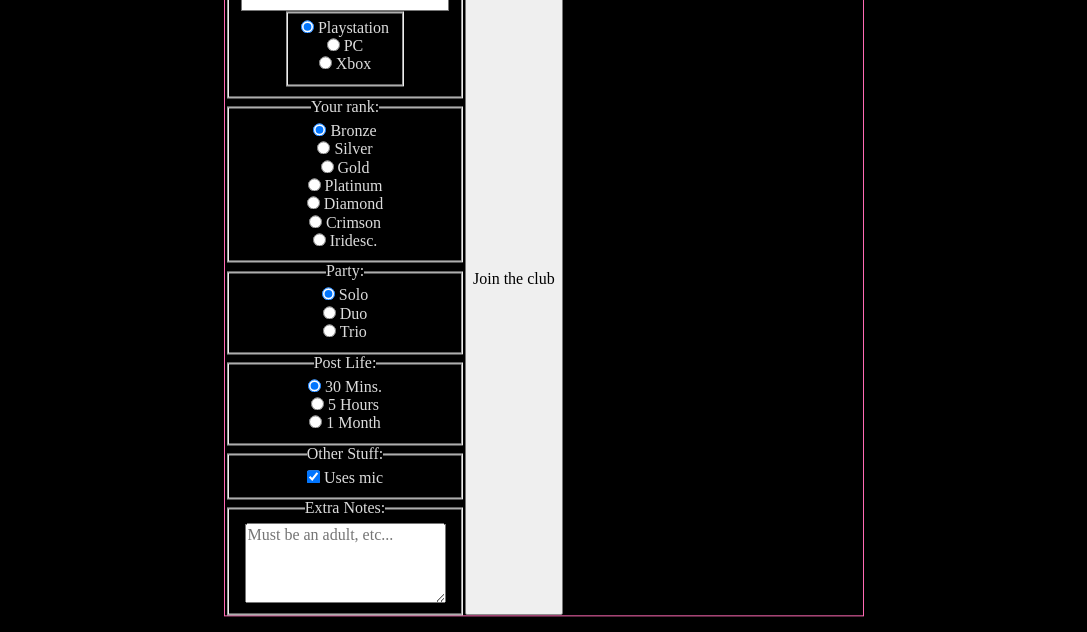
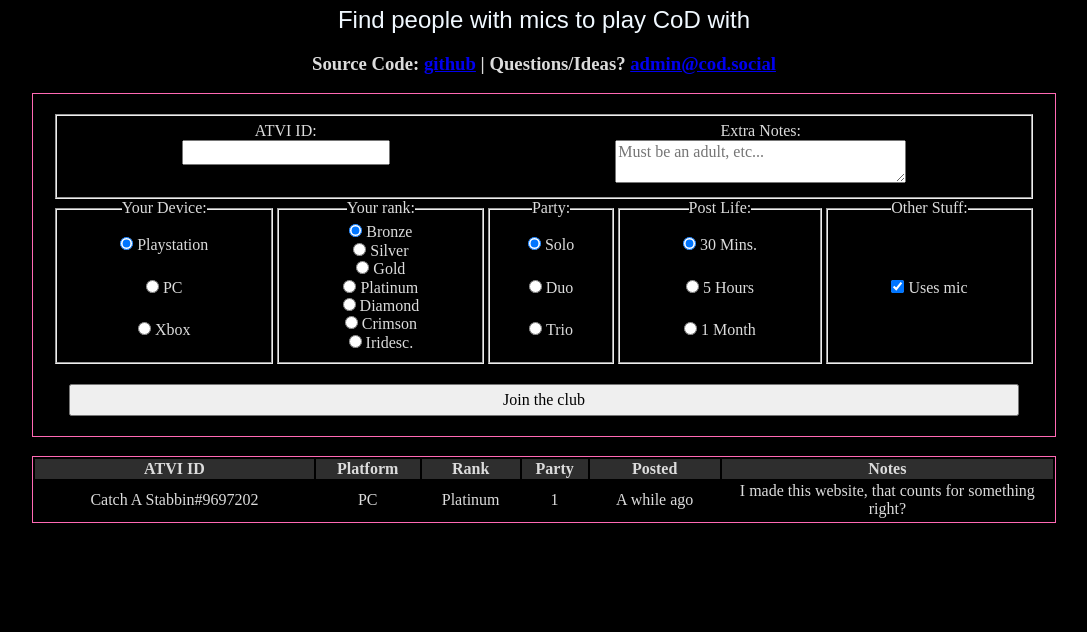
Before and after one commit to rpgwaiter/cod-lfg, a website: page public/index.html in a window 1280 px wide. Shown: the part 168-800 px from the top of the page, without its empty margins (96-1183 px from the left). Drawn offline with nearby package versions, Linux system fonts and the light colour scheme; no server answers.

Commit message:
fill screen better on all devices hopefully

```diff
--- a/public/index.html
+++ b/public/index.html
@@ -16,19 +16,38 @@
     <div class="container">
       <form action="/api/submit" id="form-submit-player">
 
+        <fieldset>
         <div class="input-grid">
-        <fieldset id="pii" class="post-field-large">
-          <legend>Your Info:</legend>
+
+
+          <!-- <fieldset id="pii" class="post-field-large">
+            <legend>Your Info:</legend> -->
+          <div class="spanner">
             <label>ATVI ID: <br /><input type="text" name="atvid" id="form-atvid"></label>
+          </div>
+
+          <!-- <fieldset class="post-field-large"> -->
+          <!-- <legend>Extra Notes:</legend> -->
+          <div class="spanner">
+            <label>Extra Notes: <br /><textarea id="extra-notes" name="message" rows="2" cols="30" maxlength="100"
+              placeholder="Must be an adult, etc..."></textarea></label>
+          </div>
+
+          <!-- </fieldset> -->
+
+        </div>
+      </fieldset>
+
+
+        <div class="input-grid">
 
           <fieldset id="radio-platform" class="post-field">
-            <!-- <legend>Your Device:</legend> -->
+            <legend>Your Device:</legend>
 
             <label><input type="radio" id="platform-psn" name="platform" value="PSN" checked /> Playstation</label>
             <label><input type="radio" id="platform-pc" name="platform" value="PC" /> PC</label>
             <label><input type="radio" id="platform-xbox" name="platform" value="XBox" /> Xbox</label>
 
-          </fieldset>
           </fieldset>
 
 
@@ -71,11 +90,7 @@
 
           </fieldset>
 
-        <fieldset class="post-field-large">
-          <legend>Extra Notes:</legend>
-          <textarea id="extra-notes" name="message" rows="4" cols="20" maxlength="100"
-            placeholder="Must be an adult, etc..."></textarea>
-        </fieldset>
+
 
         </div>
 
--- a/public/style.css
+++ b/public/style.css
@@ -1,5 +1,5 @@
 h1 {
-  font-family:Arial, Helvetica, sans-serif;
+  font-family: Arial, Helvetica, sans-serif;
   font-size: 4em;
   color: #3eb5f1;
   margin: 0;
@@ -11,13 +11,20 @@
   color: aliceblue;
 }
 
-
 .centered {
   position: fixed;
   top: 50%;
   left: 50%;
   transform: translate(-50%, -50%);
   text-align: center;
+
+  width: 80vw;
+  /* set the width to the full viewport width */
+  height: 80vh;
+  /* set the height to the full viewport height */
+  display: flexbox;
+  justify-content: center;
+  align-items: center;
 }
 
 body {
@@ -25,25 +32,12 @@
   color: gainsboro;
 }
 
-form {
-  display: flex;
-  border: 1px solid hotpink;
-}
-
 label {
   display: inline-block;
 }
 
-form > input[type="text"] {
+form>input[type="text"] {
   margin-right: 10px;
-}
-
-fieldset {
-  display: flex;
-  flex-direction: column;
-  justify-content: center;
-  align-items: center;
-  min-width: 90px;
 }
 
 /* Post Table Stuff */
@@ -53,11 +47,74 @@
 }
 
 .post-element {
-  margin: 3px;
+  margin: 5px;
   overflow-wrap: break-word;
-  max-width: 250px;
+  max-width: 200px;
+}
+
+.post-field {
+  display: grid;
+  align-items: center;
+  justify-content: center;
+  min-width: 90px;
+  flex-grow: 2;
+}
+
+.post-field-large {
+  display: grid;
+  align-items: center;
+  justify-content: center;
+  min-width: 22%;
+  flex-grow: 3;
+}
+
+.post-field-tiny {
+  display: grid;
+  justify-content: center;
+  align-items: center;
+  min-width: 60px;
+  flex-grow: 1;
 }
 
 .post-table-head {
   background-color: rgb(46, 46, 46);
 }
+
+#form-submit-player {
+  border: 1px solid hotpink;
+  padding: 20px;
+}
+
+.input-grid {
+  display: flex;
+}
+
+.spanner {
+  flex-grow: 1;
+}
+
+#player-submit-button {
+  margin-top: 2%;
+  padding: 5px;
+  width: calc(100% - 2em);
+}
+
+
+/* Phone specific styling */
+@media only screen and (max-width: 1024px) {
+  .centered {
+    position: fixed;
+    top: 50%;
+    left: 50%;
+    transform: translate(-50%, -50%);
+    text-align: center;
+
+    width: 95vw;
+    /* set the width to the full viewport width */
+    height: 95vh;
+    /* set the height to the full viewport height */
+    display: flexbox;
+    justify-content: center;
+    align-items: center;
+  }
+}
```
Lines whose indentation alone changed are shown as unchanged.
